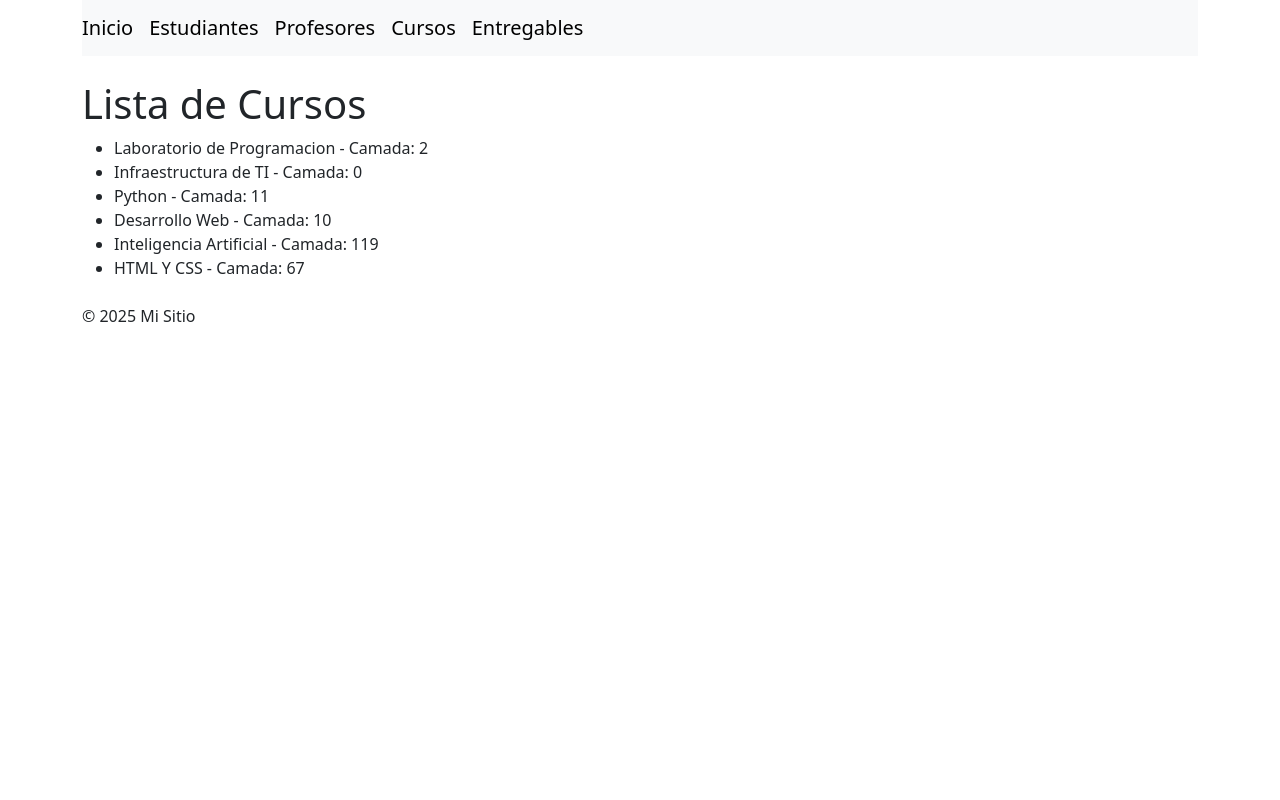
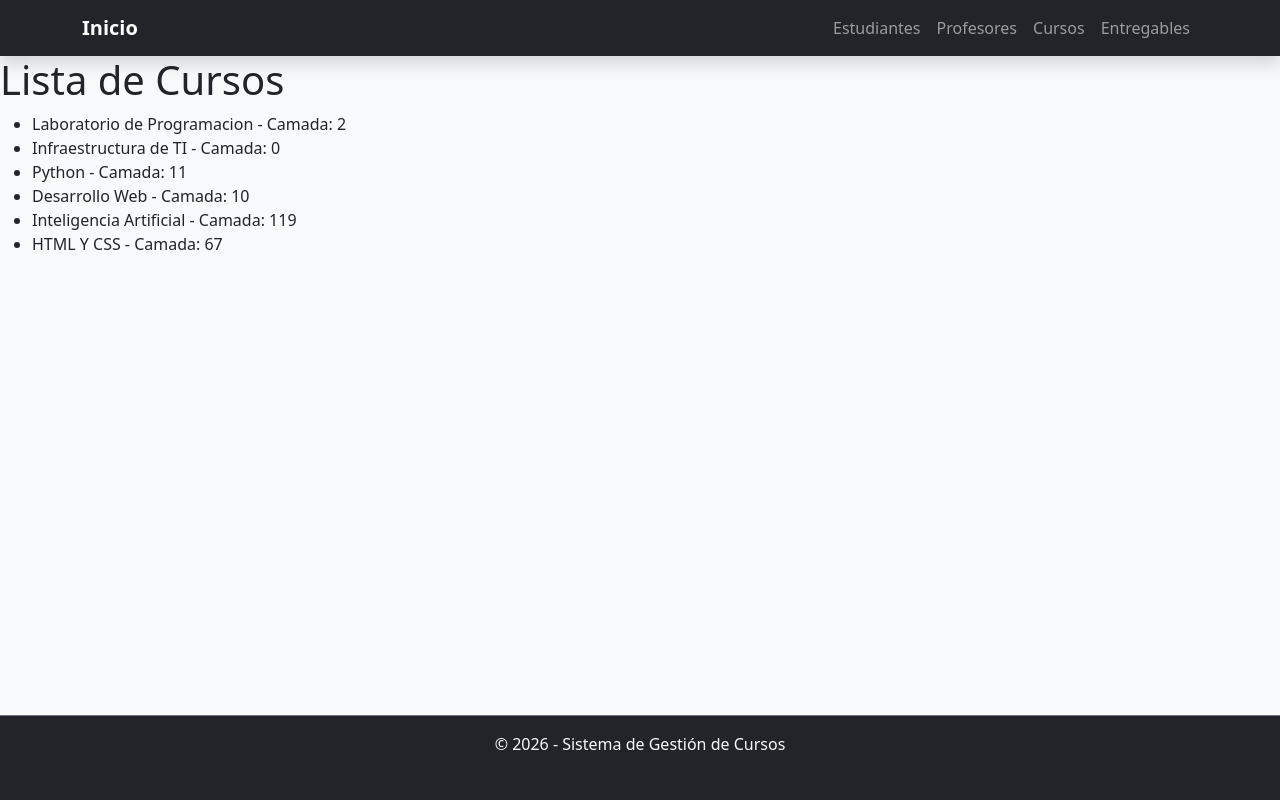
Before and after one commit to bian1909/pythonproyecto1, a Django app: page /cursos/ in a window 1280 px wide. Run offline with Django 5.2, Linux system fonts and the light colour scheme; data comes from the database, SQL or seed files in the repository.

Commit message:
Agrego buscador y estilos Bootstrap

```diff
--- a/templates/base.html
+++ b/templates/base.html
@@ -6,26 +6,39 @@
     <title>{% block title %}Mi Sitio{% endblock %}</title>
     <link href="https://cdn.jsdelivr.net/npm/bootstrap@5.3.3/dist/css/bootstrap.min.css" rel="stylesheet">
 </head>
-<body>
+<body class="d-flex flex-column min-vh-100 bg-light">
+
     <header>
-        <div class="container">
-            <nav class="navbar navbar-expand-lg navbar-light bg-light">
-                <a class="navbar-brand" href="{% url 'myapp:index' %}">Inicio</a>
-                <a class="navbar-brand" href="{% url 'myapp:estudiantes' %}">Estudiantes</a>
-                <a class="navbar-brand" href="{% url 'myapp:profesores' %}">Profesores</a>
-                <a class="navbar-brand" href="{% url 'myapp:cursos' %}">Cursos</a>
-                <a class="navbar-brand" href="{% url 'myapp:entregables' %}">Entregables</a>            </nav>
-        </div>
+        <nav class="navbar navbar-expand-lg navbar-dark bg-dark shadow">
+            <div class="container">
+                <a class="navbar-brand fw-bold" href="{% url 'myapp:index' %}">Inicio</a>
+
+                <button class="navbar-toggler" type="button" data-bs-toggle="collapse" data-bs-target="#navbarNav" aria-controls="navbarNav" aria-expanded="false" aria-label="Toggle navigation">
+                    <span class="navbar-toggler-icon"></span>
+                </button>
+
+                <div class="collapse navbar-collapse" id="navbarNav">
+                    <ul class="navbar-nav ms-auto">
+                        <li class="nav-item"><a class="nav-link" href="{% url 'myapp:estudiantes' %}">Estudiantes</a></li>
+                        <li class="nav-item"><a class="nav-link" href="{% url 'myapp:profesores' %}">Profesores</a></li>
+                        <li class="nav-item"><a class="nav-link" href="{% url 'myapp:cursos' %}">Cursos</a></li>
+                        <li class="nav-item"><a class="nav-link" href="{% url 'myapp:entregables' %}">Entregables</a></li>
+                    </ul>
+                </div>
+            </div>
+        </nav>
     </header>
 
-    <main class="container mt-4">
+    <main class="flex-grow-1">
         {% block content %}
-        <!-- Contenido específico de cada página irá aquí -->
         {% endblock %}
     </main>
 
-    <footer class="container mt-4">
-        <p>&copy; 2025 Mi Sitio</p>
+    <footer class="bg-dark text-light text-center py-3 mt-auto border-top border-secondary">
+        <div class="container">
+            <p class="mb-1">&copy; 2026 - Sistema de Gestión de Cursos</p>
+            <small class="text-muted">Desarrollado en Grupo</small>
+        </div>
     </footer>
 
     <script src="https://cdn.jsdelivr.net/npm/bootstrap@5.3.3/dist/js/bootstrap.bundle.min.js"></script>
```
